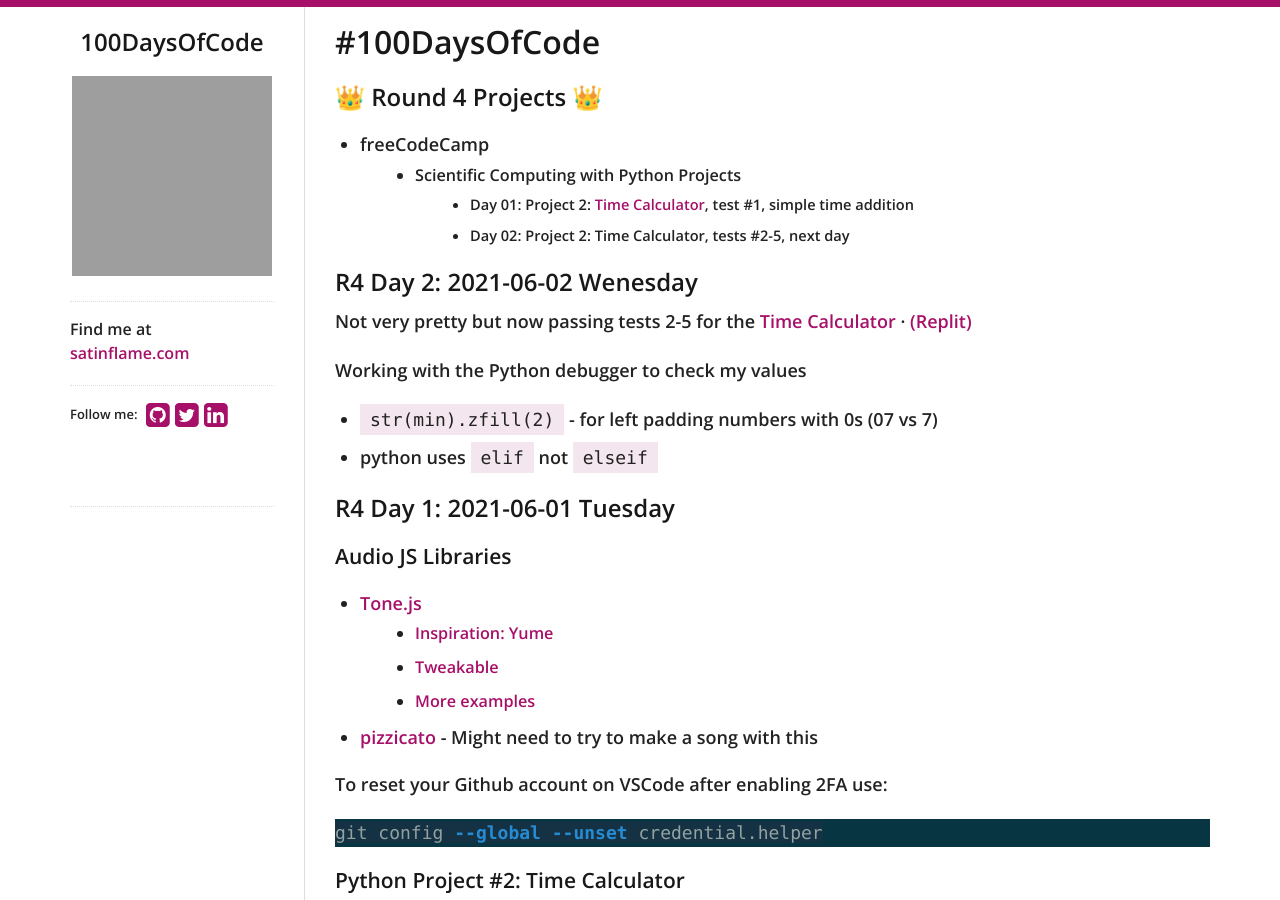
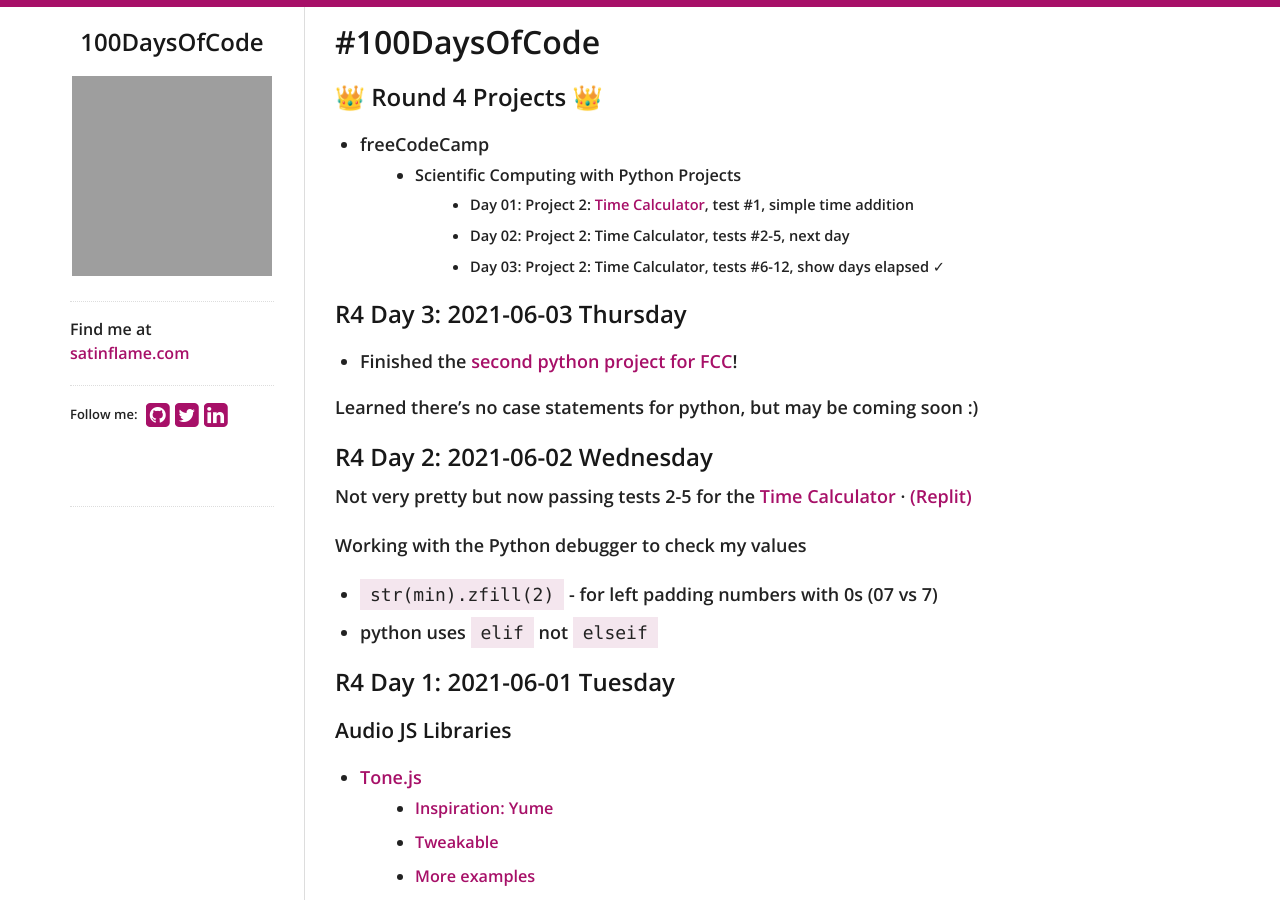
Before and after one commit to virtual/100daysofcode, a Jekyll site: the page built from index.md, in a window 1280 px wide and 900 px high. Built offline with Jekyll 4.4.1, drawn with Linux system fonts in a browser that asks for light colours; nearby versions of some CDN libraries; our own code applies the rules of GitHub Pages for plain Markdown files; grey boxes are pictures that could not be loaded.

Commit message:
r4d3 finished fcc python proj #2

```diff
--- a/index.md
+++ b/index.md
@@ -6,8 +6,15 @@
   - Scientific Computing with Python Projects
     - Day 01: Project 2: [Time Calculator](https://www.freecodecamp.org/learn/scientific-computing-with-python/scientific-computing-with-python-projects/time-calculator), test #1, simple time addition
     - Day 02: Project 2: Time Calculator, tests #2-5, next day
-
-## R4 Day 2: 2021-06-02 Wenesday
+    - Day 03: Project 2: Time Calculator, tests #6-12, show days elapsed ✓
+
+## R4 Day 3: 2021-06-03 Thursday
+
+- Finished the [second python project for FCC](https://replit.com/@virtual/boilerplate-time-calculator)!
+
+Learned there's no case statements for python, but may be coming soon :)
+
+## R4 Day 2: 2021-06-02 Wednesday
 
 Not very pretty but now passing tests 2-5 for the [Time Calculator](https://github.com/virtual/fcc-python-projects/blob/master/time-calculator/time_calculator.py) &middot; [(Replit)](https://replit.com/@virtual/boilerplate-time-calculator)
 
```
